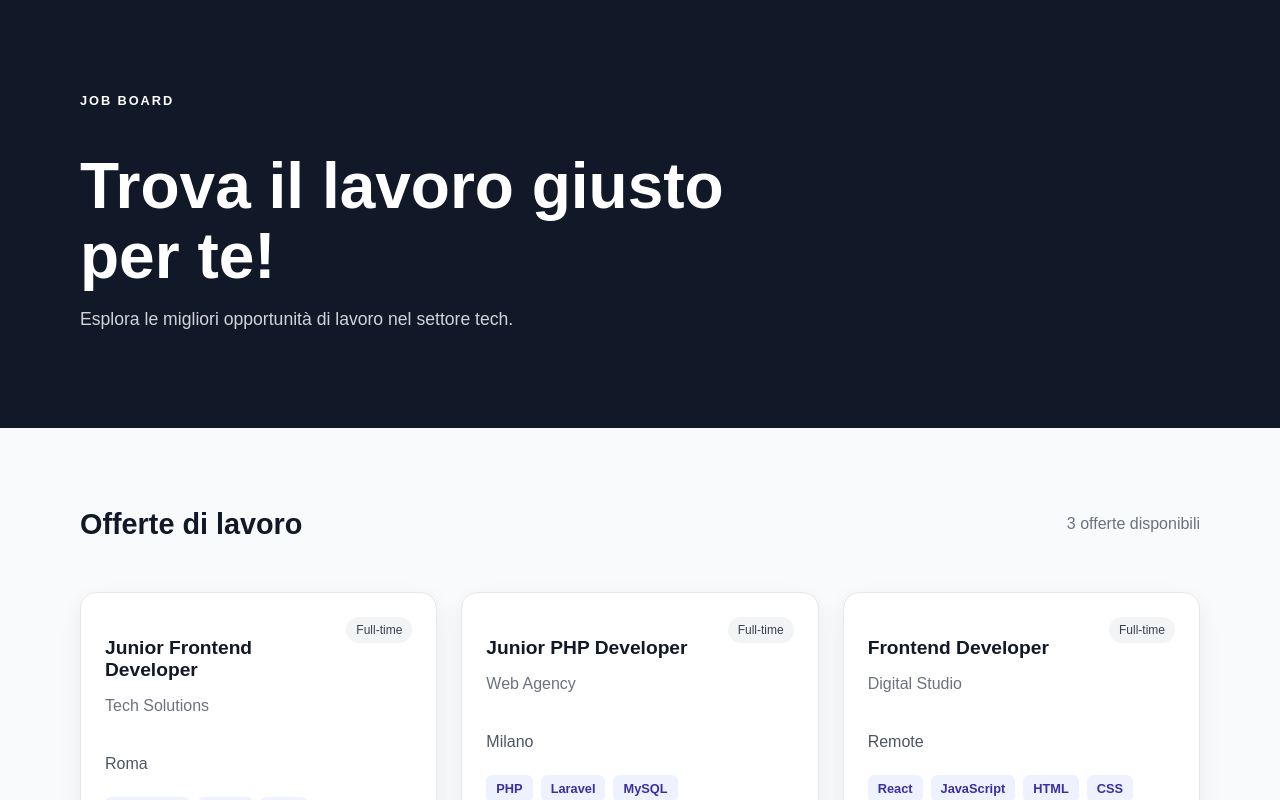
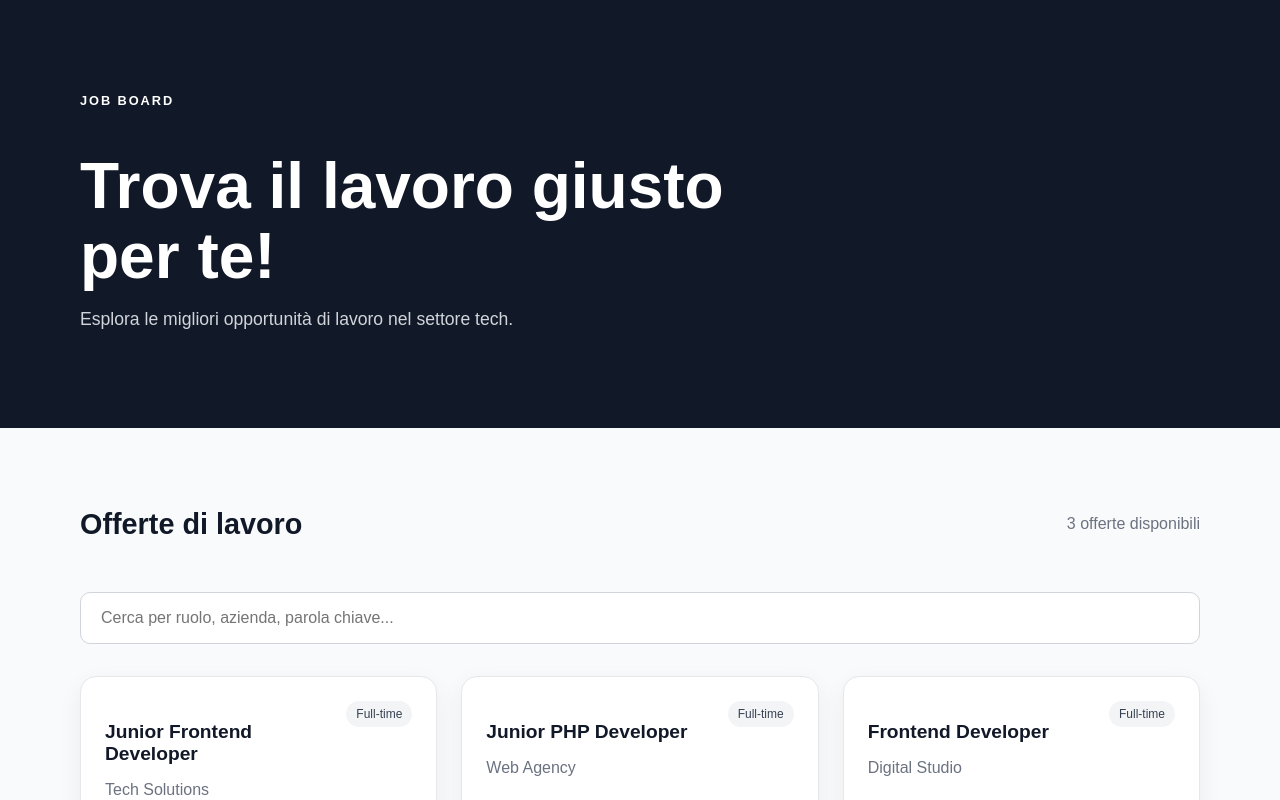
Before and after one commit to NicoledeGuttry/Job-Board, a React (Vite) app: page / in a window 1280 px wide. Shown: the top 800 px of the page. Built offline with nearby package versions, Linux system fonts and the light colour scheme.

Commit message:
Add job search functionality

```diff
--- a/src/App.css
+++ b/src/App.css
@@ -168,3 +168,22 @@
     flex-direction: column;
   }
 }
+
+.search-container {
+  margin-bottom: 32px;
+}
+
+.search-container input {
+  width: 100%;
+  padding: 16px 20px;
+  border: 1px solid #d1d5db;
+  border-radius: 10px;
+  background: white;
+  font-size: 1rem;
+  outline: none;
+}
+
+.search-container input:focus {
+  border-color: #111827;
+  box-shadow: 0 0 0 3px rgba(17, 24, 39, 0.1);
+}
--- a/src/App.jsx
+++ b/src/App.jsx
@@ -1,8 +1,21 @@
+import { useState } from 'react'
 import './App.css'
 import jobs from './data/jobs'
 import JobCard from './components/JobCard'
 
 function App() {
+  const [searchTerm, setSearchTerm] = useState('')
+  const filteredJobs = jobs.filter((job) => {
+  const search = searchTerm.toLowerCase()
+   return (
+      job.title.toLowerCase().includes(search) ||
+      job.company.toLowerCase().includes(search) ||
+      job.technologies.some((technology) =>
+        technology.toLowerCase().includes(search)
+      )
+    )
+  })
+
   return (
     <div className="app">
       <header className="hero">
@@ -19,11 +32,20 @@ function App() {
         <section className="jobs-section">
           <div className="section-header">
             <h2>Offerte di lavoro</h2>
-            <span>{jobs.length} offerte disponibili</span>
+           <span>{filteredJobs.length} offerte disponibili</span>
+          </div>
+
+          <div className="search-container">
+              <input
+               type="text"
+               placeholder="Cerca per ruolo, azienda, parola chiave..."
+               value={searchTerm}
+               onChange={(event) => setSearchTerm(event.target.value)}
+             />
           </div>
 
           <div className="jobs-grid">
-            {jobs.map((job) => (
+            {filteredJobs.map((job) => (
               <JobCard key={job.id} job={job} />
             ))}
           </div>
```
